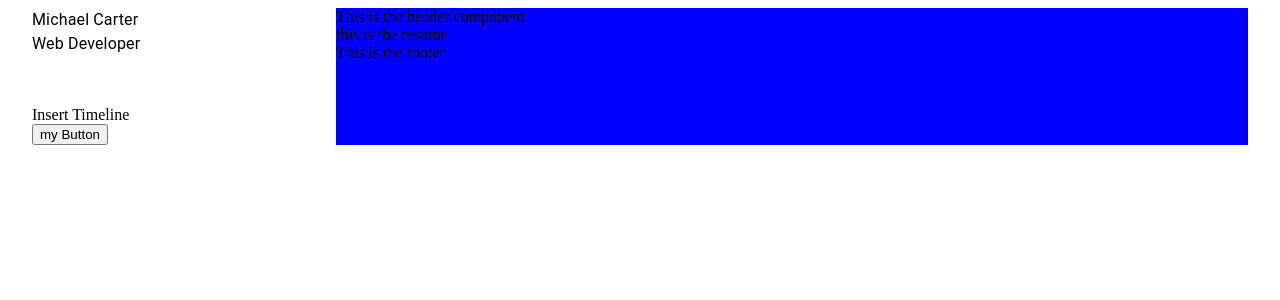
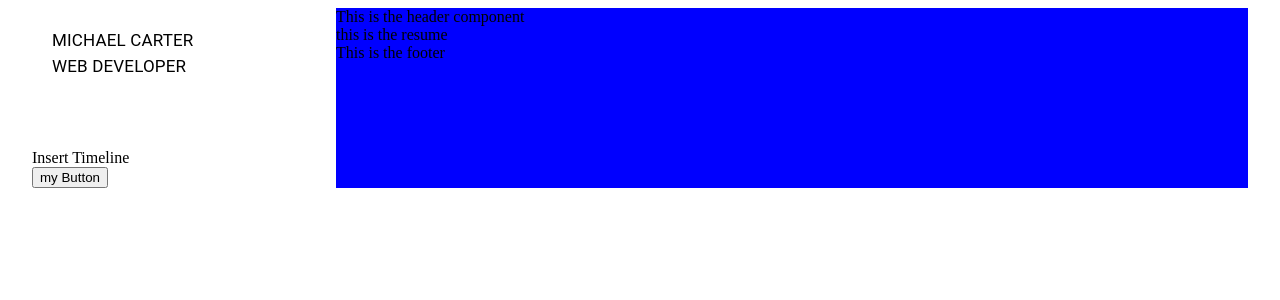
Before and after one commit to codehawkeye/react_portfolio, a React (Create React App) app: page / in a window 1280 px wide. Shown: the top 300 px of the page. Built offline with nearby package versions, Linux system fonts and the light colour scheme.

Commit message:
adding profile CSS

```diff
--- a/src/components/Profile/Profile.css
+++ b/src/components/Profile/Profile.css
@@ -0,0 +1,19 @@
+.profile {
+    background-color: white;
+    border-radius: 6px;
+    width: 100%;
+    display: inline-block;
+}
+
+.profile_name {
+    line-height: 18px;
+    padding: 20px;
+
+}
+
+
+.profile_name .name {
+    text-transform: uppercase;
+    font-size: 17px;
+
+}
--- a/src/components/Profile/Profile.js
+++ b/src/components/Profile/Profile.js
@@ -1,5 +1,7 @@
 import React from 'react'
 import { Typography } from '@material-ui/core'
+
+import './Profile.css'
 
 
 const Profile = () => {
@@ -7,7 +9,7 @@ const Profile = () => {
         <div className="profile container_shadow">
             <div className='profile_name'>
                 <Typography className='name'>Michael Carter</Typography>
-                <Typography className='name'>Web Developer</Typography>
+                <Typography className='name' >Web Developer</Typography>
             </div>
             <figure className='profile_image'>
                 <img src="" alt="" />
```
